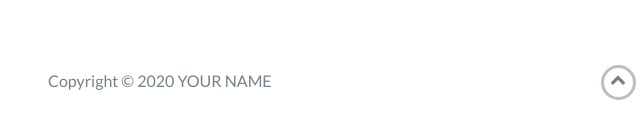
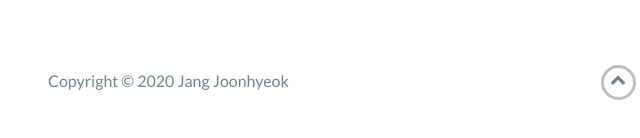
Before and after one commit to wnsgur1595/wnsgur1595.github.io, a website: page index.html in a window 1280 px wide. Shown: the part 3348-3486 px from the top of the page, 22-662 px from the left. Drawn offline with nearby package versions, Linux system fonts and the light colour scheme.

Commit message:
정보 추가

```diff
--- a/index.html
+++ b/index.html
@@ -224,7 +224,7 @@
             <div class="row">
                 <div class="col-sm-5 copyright">
                     <p>
-                        Copyright &copy; 2020 YOUR NAME
+                        Copyright &copy; 2020 Jang Joonhyeok
                     </p>
                 </div>
                 <div class="col-sm-2 top">
```
